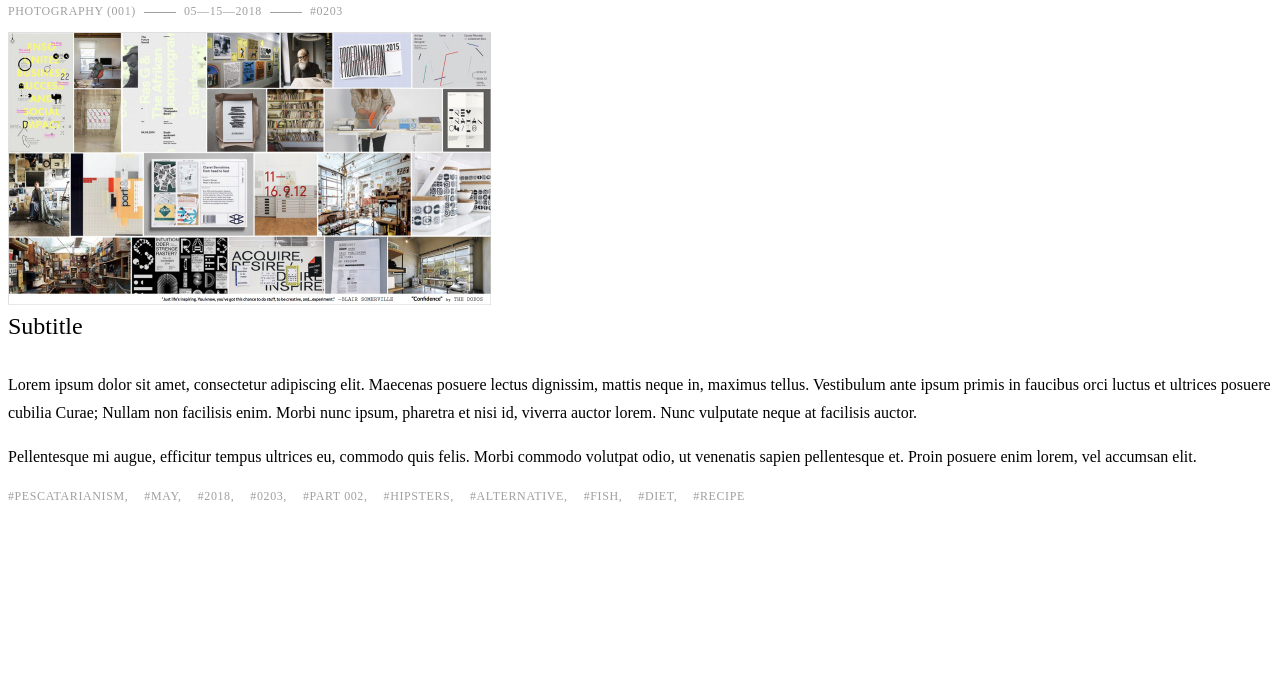
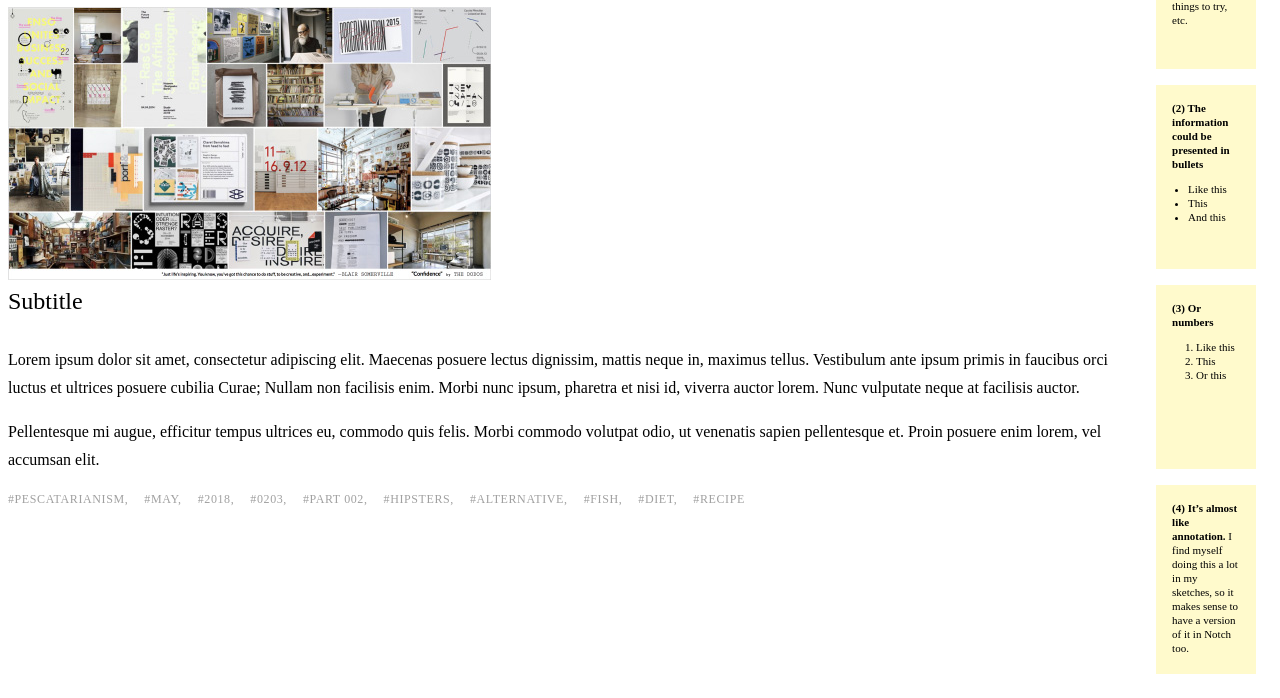
Before and after one commit to Z4P0/notch-front-end, a plain HTML site: page index.pug in a window 1280 px wide. Shown: the part 151-849 px from the top of the page. Before the commit the page ends 800 px from the top, so only its background shows below. Drawn offline with nearby package versions, Linux system fonts and the light colour scheme; files that its build step writes are made by us from their sources.

Commit message:
add some notes

```diff
--- a/index.pug
+++ b/index.pug
@@ -10,39 +10,60 @@ html(lang="en").no-js
     .container
       span.button +
       main#main-content
-        h1 The Alternative Culture Heritage of Hipsters
-        .metadata
-          ul.metadata--post_details_list
-            li
-              a(href="#") PHOTOGRAPHY (001)
-            li
-              a(href="#") 05—15—2018
-            li
-              a(href="#") #0203
-        figure
-          img(src="assets/images/sample-img-1.jpg", alt="")
-        p.lead Subtitle
-        p Lorem ipsum dolor sit amet, consectetur adipiscing elit. Maecenas posuere lectus dignissim, mattis neque in, maximus tellus. Vestibulum ante ipsum primis in faucibus orci luctus et ultrices posuere cubilia Curae; Nullam non facilisis enim. Morbi nunc ipsum, pharetra et nisi id, viverra auctor lorem. Nunc vulputate neque at facilisis auctor.
-        p Pellentesque mi augue, efficitur tempus ultrices eu, commodo quis felis. Morbi commodo volutpat odio, ut venenatis sapien pellentesque et. Proin posuere enim lorem, vel accumsan elit.
-        .metadata
-          ul.metadata--tags_list
-            li
-              a(href="#Pescatarianism") #Pescatarianism
-            li
-              a(href="#May") #May
-            li
-              a(href="#2018") #2018
-            li
-              a(href="#0203") #0203
-            li
-              a(href="#Part_002") #Part 002
-            li
-              a(href="#Hipsters") #Hipsters
-            li
-              a(href="#Alternative") #Alternative
-            li
-              a(href="#Fish") #Fish
-            li
-              a(href="#Diet") #Diet
-            li
-              a(href="#Recipe") #Recipe
+        article.post--with_notes
+          .article-content
+            h1 The Alternative Culture Heritage of Hipsters
+            .metadata
+              ul.metadata--post_details_list
+                li
+                  a(href="#") PHOTOGRAPHY (001)
+                li
+                  a(href="#") 05—15—2018
+                li
+                  a(href="#") #0203
+            figure
+              img(src="assets/images/sample-img-1.jpg", alt="")
+            p.lead Subtitle
+            p Lorem ipsum dolor sit amet, consectetur adipiscing elit. Maecenas posuere lectus dignissim, mattis neque in, maximus tellus. Vestibulum ante ipsum primis in faucibus orci luctus et ultrices posuere cubilia Curae; Nullam non facilisis enim. Morbi nunc ipsum, pharetra et nisi id, viverra auctor lorem. Nunc vulputate neque at facilisis auctor.
+            p Pellentesque mi augue, efficitur tempus ultrices eu, commodo quis felis. Morbi commodo volutpat odio, ut venenatis sapien pellentesque et. Proin posuere enim lorem, vel accumsan elit.
+            .metadata
+              ul.metadata--tags_list
+                li
+                  a(href="#Pescatarianism") #Pescatarianism
+                li
+                  a(href="#May") #May
+                li
+                  a(href="#2018") #2018
+                li
+                  a(href="#0203") #0203
+                li
+                  a(href="#Part_002") #Part 002
+                li
+                  a(href="#Hipsters") #Hipsters
+                li
+                  a(href="#Alternative") #Alternative
+                li
+                  a(href="#Fish") #Fish
+                li
+                  a(href="#Diet") #Diet
+                li
+                  a(href="#Recipe") #Recipe
+          .article-notes
+            .note
+              p #[strong (1) This is a Sticky Note.] It’s where I can write out random notes, thoughts, ideas, blurbs, things to try, etc.
+            .note
+              p
+                strong (2) The information could be presented in bullets
+              ul
+                li Like this
+                li This
+                li And this
+            .note
+              p
+                strong (3) Or numbers
+              ol
+                li Like this
+                li This
+                li Or this
+            .note
+              p #[strong (4) It’s almost like annotation.] I find myself doing this a lot in my sketches, so it makes sense to have a version of it in Notch too.
--- a/styles.scss
+++ b/styles.scss
@@ -1,4 +1,5 @@
 $yellow: #ffeb3e;
+$sticky-note-yellow: #fffacc;
 $grey: #a0a0a0;
 
 html {
@@ -16,13 +17,15 @@ body {
 h1, h2, h3, h4, h5, h6 {
   font-weight: 400;
 }
+
 h1 {
   font-size: 3.125rem;
   line-height: 1;
 }
-p, ul {
+
+h1, h2, h3, h4, h5, h6,
+p, ul, ol {
   margin-top: 0;
-  // margin-bottom: 1rem;
 }
 
 img {
@@ -102,3 +105,33 @@ figure img {
     }
   }
 }
+
+.note {
+  font-family: 'Roboto Mono';
+  font-size: 0.6875rem;
+  line-height: 1.275;
+  background-color: $sticky-note-yellow;
+  padding: 1rem 1rem 0.5rem;
+  margin-bottom: 1rem;
+  max-width: 10rem;
+  min-height: 10rem;
+  ul {
+    padding-left: 1rem;
+  }
+  ol {
+    padding-left: 1.5rem;
+  }
+}
+
+
+.post--with_notes {
+  display: flex;
+  .article-notes {
+    flex-basis: -moz-available;
+  }
+}
+
+.article-content,
+.article-notes {
+  padding-right: 1rem;
+}
```
Also changed, not shown: index.html, styles.css.
